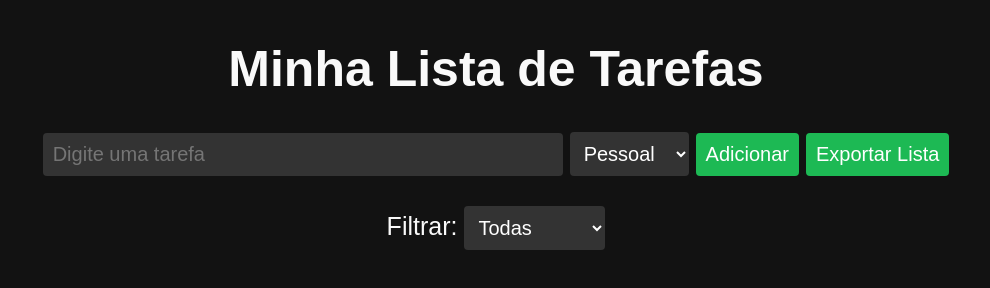
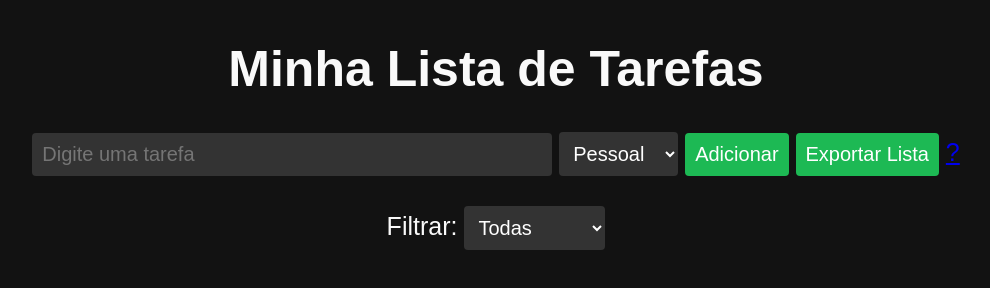
Before and after one commit to saimonmt/js, a website: page to-do-list/index.html in a window 1280 px wide. Shown: the whole page, without its empty margins (144-1134 px from the left). Drawn offline with Linux system fonts and the light colour scheme.

Commit message:
download arquivo projeto web

```diff
--- a/to-do-list/index.html
+++ b/to-do-list/index.html
@@ -28,9 +28,11 @@
       </select>
       <button onclick="adicionarTarefa()">Adicionar</button>
       <button onclick="exportarLista()">Exportar Lista</button>
+      <a href="./docs/EscopoProjetoWeb.docx" download="ProjetoWeb.docx">?</a>
     </div>
 
     <div style="margin-bottom: 20px;">
+
       <label>Filtrar: </label>
       <select id="filtro" onchange="filtrarTarefas()">
         <option value="todas">Todas</option>
```
